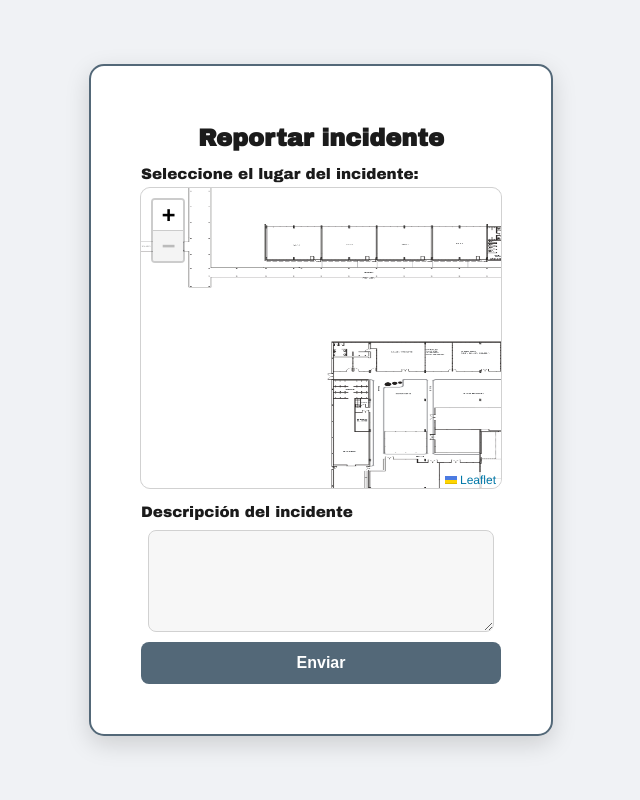
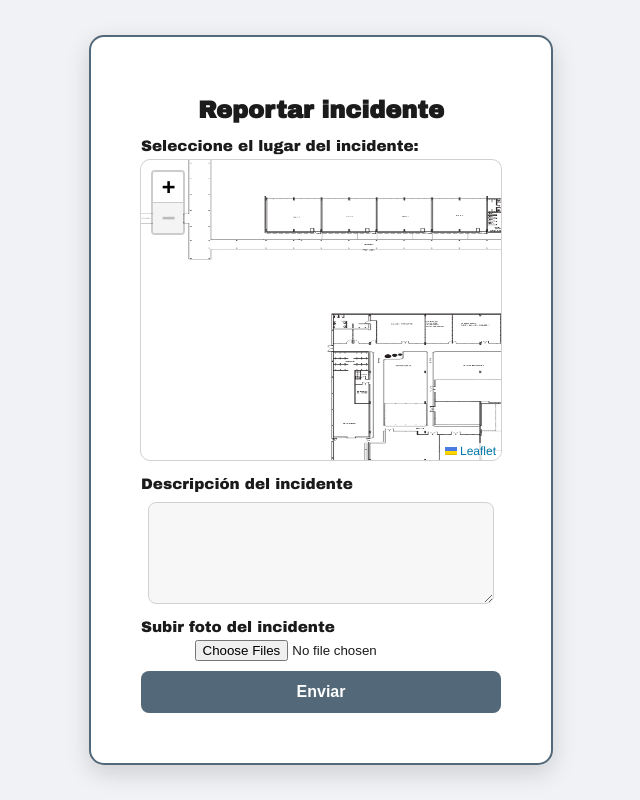
Before and after one commit to vicente-AR81/Higiene-y-seguridad, a Flask app: page /form in a window 1280 px wide. Shown: the whole page, without its empty margins (319-959 px from the left). Run offline with Flask 3, Linux system fonts and the light colour scheme; the visitor is signed in with stand-in values (Sample User, id 1).

Commit message:
carga de imagenes local

```diff
--- a/app/app.py
+++ b/app/app.py
@@ -1,6 +1,8 @@
-from flask import Flask, render_template, request, redirect, url_for, session, flash
+import os
+from flask import Flask, render_template, request, redirect, url_for, session, flash, current_app
 from flask_sqlalchemy import SQLAlchemy
 import json
+from werkzeug.utils import secure_filename
 
 app = Flask(__name__)
 app.secret_key = 'clave_secreta_segura'
@@ -122,10 +124,26 @@ def form():
             x=int(x) if x else None,
             y=int(y) if y else None
         )
+
+        if 'foto' in request.files:
+          upload_folder = os.path.join(current_app.root_path, 'static', 'uploads')
+        os.makedirs(upload_folder, exist_ok=True)
+
+        # Guardar las fotos
+        if 'foto' in request.files:
+            fotos = request.files.getlist('foto')
+            for foto in fotos:
+                if foto and foto.filename != '':
+                    filename = secure_filename(foto.filename)
+                    filepath = os.path.join(upload_folder, filename)
+                    foto.save(filepath)
+                    print(f"Foto guardada en: {filepath}")
+
+
         db.session.add(nuevo_incidente)
         db.session.commit()
         flash("Incidente reportado con éxito.")
-        return redirect(url_for('list'))
+        return redirect(url_for('index'))
 
 
     return render_template('form.html')
--- a/app/templates/form.html
+++ b/app/templates/form.html
@@ -15,7 +15,7 @@
   <div class="card">
     <h2>Reportar incidente</h2>
 
-    <form method="POST">
+    <form method="POST" enctype="multipart/form-data">
       <label>Seleccione el lugar del incidente:</label>
       <div id="map" required></div>
 
@@ -26,6 +26,9 @@
 
       <label for="descripcion">Descripción del incidente</label>
       <textarea id="descripcion" name="descripcion" rows="4" required></textarea>
+
+      <label for="foto">Subir foto del incidente</label>
+      <input type="file" id="foto" name="foto" accept="image/*" multiple>
 
       <button type="submit">Enviar</button>
     </form>
```
Also changed, not shown: app/static/uploads/DO_YOU_LIKE_VINTAGE_.jpg (added).
